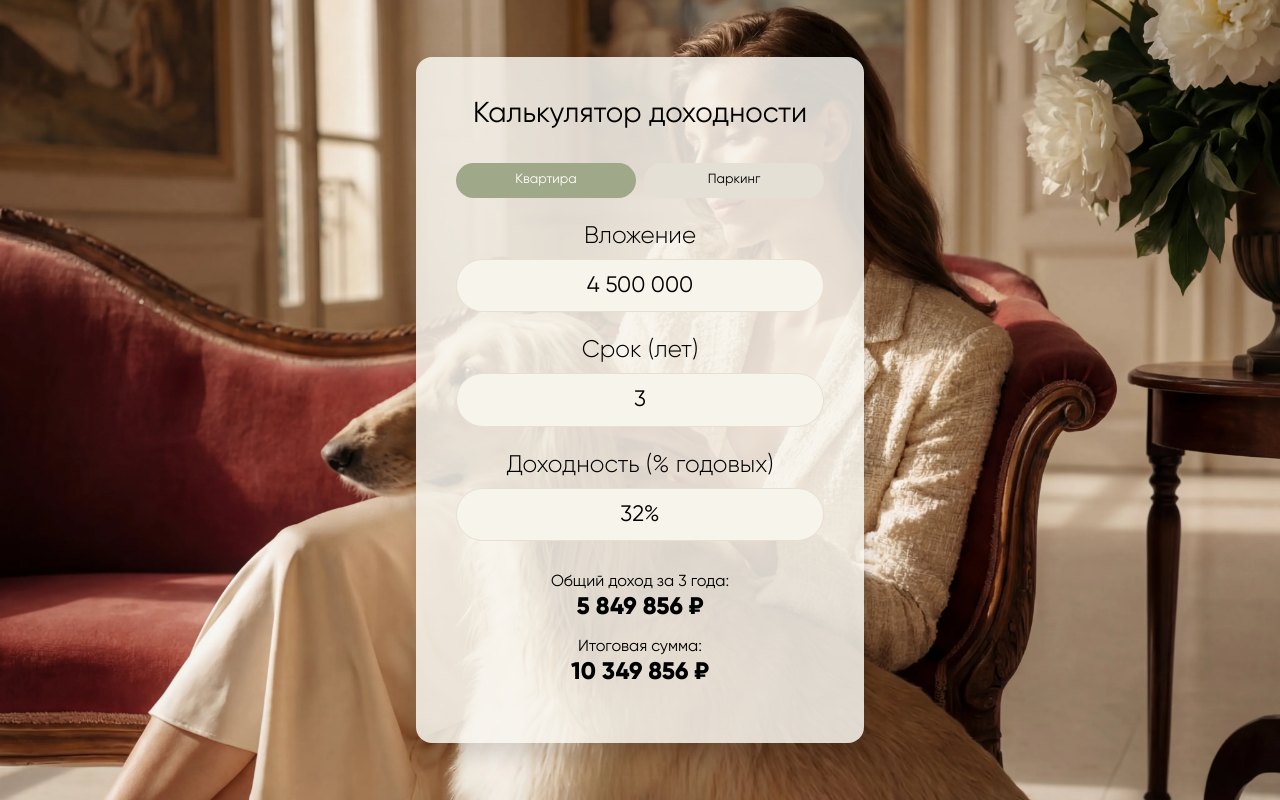
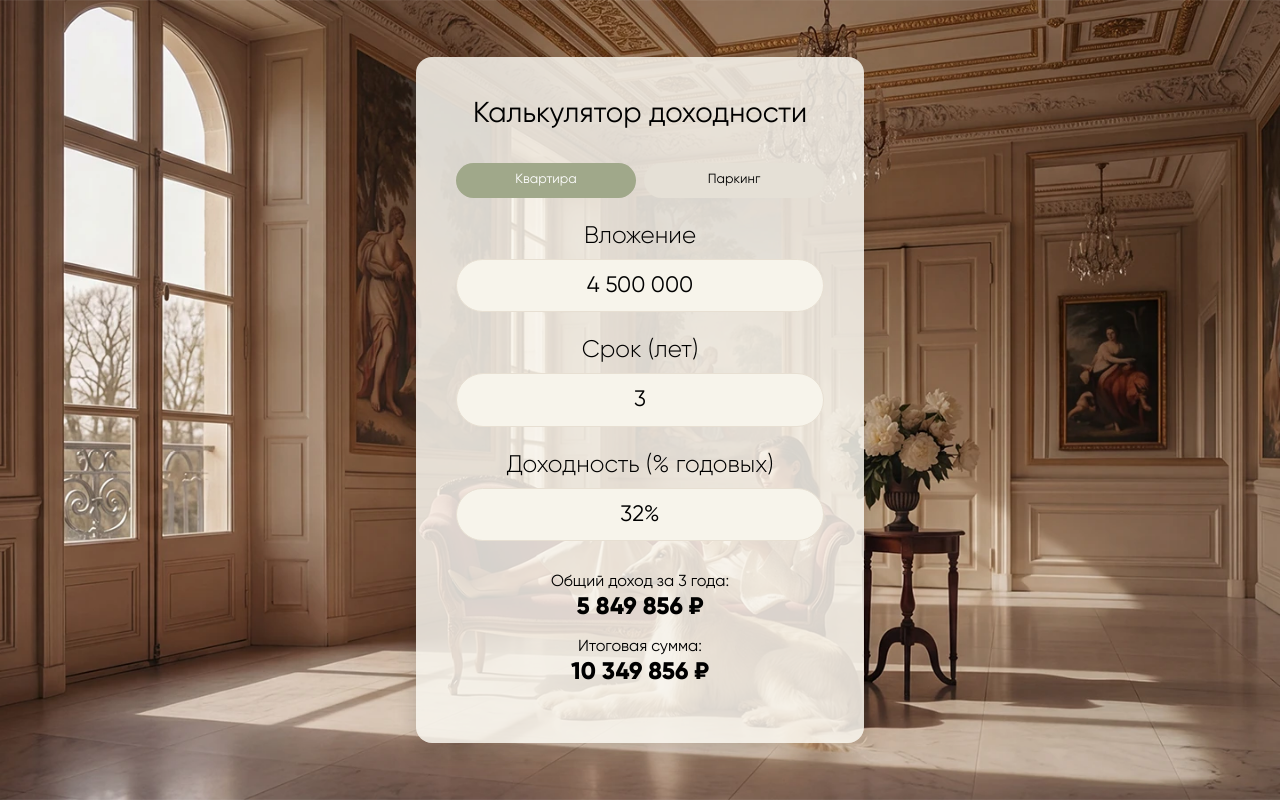
Before and after one commit to Vineker1One/butler-invest, a React (Vite) app in the folder client/: page /calculator in a window 1280 px wide. Built offline with nearby package versions, Linux system fonts and the light colour scheme.

Commit message:
Add CalculatorFull

```diff
--- a/client/src/pages/Calculator/CalculatorFull.css
+++ b/client/src/pages/Calculator/CalculatorFull.css
@@ -1,29 +1,11 @@
 .calculatorFull {
-  min-height: 100vh;
-  width: 100%;
-  padding: clamp(1rem, 4vw, 3rem) 2.5rem;
   display: flex;
   justify-content: center;
   align-items: center;
 
-  background-image: url('@/assets/images/calculator/calculator-bg.webp');
-  background-size: cover;
-  background-position: center center;
-  background-repeat: no-repeat;
-  background-attachment: scroll;
+
 }
 
-/* Лёгкий overlay без fixed */
-.calculatorFull::before {
-  content: "";
-  position: absolute;
-  top: 0;
-  left: 0;
-  right: 0;
-  bottom: 0;
-  z-index: 0;
-  pointer-events: none;
-}
 
 .calculatorFull > * {
   position: relative;
--- a/client/src/pages/CalculatorPage.css
+++ b/client/src/pages/CalculatorPage.css
@@ -1,40 +1,37 @@
-/* .calculator-page {
-  min-height: 100vh;
-  background-image: url('@/assets/images/calculator/calculator-bg.webp');
+/* Фиксированный фон — не зависит от скролла */
+.calculator-bg {
+  position: fixed;
+  top: 0;
+  left: 0;
+  right: 0;
+  bottom: 0;
+  background-image: url('@/assets/images/calculator/calculator-bg1920.webp');
+  background-position: center;
   background-size: cover;
-  background-position: center;
   background-repeat: no-repeat;
-  background-attachment: fixed;
-
-  padding: 3rem 2rem;
-  position: relative;
+  z-index: 0;
 }
 
-
-.calculator-page::before {
+.calculator-bg::after {
   content: "";
   position: absolute;
   top: 0;
   left: 0;
   right: 0;
   bottom: 0;
-  background: rgba(243, 239, 230, 0.85);
-  z-index: 0;
 }
 
-
-.calculator-page > * {
+.calculatorFull {
   position: relative;
   z-index: 1;
+  min-height: 100vh;
+  width: 100%;
+  display: flex;
+  justify-content: center;
+  align-items: center;
 }
 
-@media (max-width: 768px) {
-  .calculator-page {
-    padding: 2rem 1rem;
-    background-attachment: scroll;
-  }
-
-  .calculator-page::before {
-    background: rgba(243, 239, 230, 0.9);
-  }
-} */
+/* Убираем старый ::before у .calculatorFull */
+.calculatorFull::before {
+  display: none;
+}
--- a/client/src/pages/CalculatorPage.tsx
+++ b/client/src/pages/CalculatorPage.tsx
@@ -3,8 +3,11 @@ import './CalculatorPage.css'
 
 export const CalculatorPage = () => {
   return (
-    <main className="calculator-page">
-      <CalculatorFull />
-    </main>
+    <>
+      <div className="calculator-bg" /> {/* Фиксированный фон */}
+      <main className="calculatorFull">
+        <CalculatorFull />
+      </main>
+    </>
   );
 };
--- a/client/src/pages/Home/sections/Hero/components/Slider.tsx
+++ b/client/src/pages/Home/sections/Hero/components/Slider.tsx
@@ -1,7 +1,7 @@
 import { useState } from "react";
 import "./Slider.css";
 
-import hero1 from "@/assets/images/hero/hero-1.webp";
+import hero1 from "@/assets/images/hero/hero-1-1920.webp";
 import hero2 from "@/assets/images/hero/hero-2.webp";
 import hero3 from "@/assets/images/hero/hero-3.webp";
 
```
Also changed, not shown: client/src/assets/images/calculator/calculator-bg1920.webp (added), client/src/assets/images/hero/hero-1-1920.webp.
